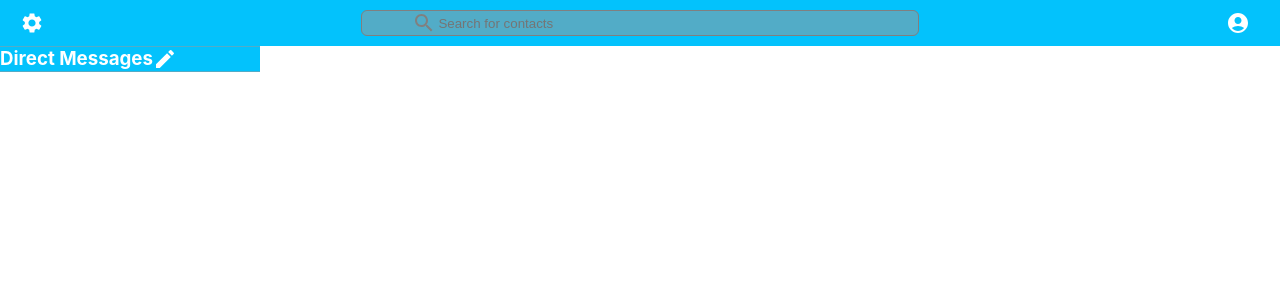
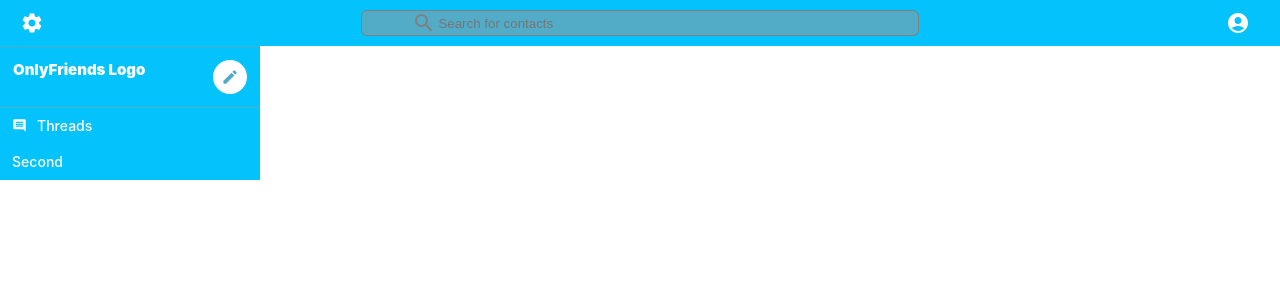
Before and after one commit to genady213/chatter-frontend, a React (Create React App) app in the folder chatter-app/: page / in a window 1280 px wide. Shown: the top 300 px of the page. Built offline with nearby package versions, Linux system fonts and the light colour scheme.

Commit message:
Fixed folder structuring and added icons

```diff
--- a/chatter-app/public/index.html
+++ b/chatter-app/public/index.html
@@ -9,7 +9,7 @@
       name="description"
       content="Web site created using create-react-app"
     />
-    <link rel="apple-touch-icon" href="%PUBLIC_URL%/logo192.png" />
+    <link rel="apple-touch-icon" href="%PUBLIC_URL%/logo.png" />
     <!--
       manifest.json provides metadata used when your web app is installed on a
       user's mobile device or desktop. See https://developers.google.com/web/fundamentals/web-app-manifest/
--- a/chatter-app/src/App.js
+++ b/chatter-app/src/App.js
@@ -1,6 +1,6 @@
 import './App.css';
-import Topbar from "./Topbar";
-import Sidebar from './Sidebar';
+import Topbar from "./components/Topbar/Topbar";
+import Sidebar from './components/Sidebar/Sidebar';
 
 function App() {
   return (
--- a/chatter-app/src/Sidebar.css
+++ /dev/null
@@ -1,11 +0,0 @@
-.sidebar {
-    color: white;
-    background-color: var(--onlyfriends-color);
-    border-top: 1px solid #52acc7;
-    max-width: 260px;
-}
-
-.sidebar_header{
-    display: flex;
-    border-bottom: 1px solid #52acc7;
-}
--- /dev/null
+++ b/chatter-app/src/components/Sidebar/Sidebar.css
@@ -0,0 +1,31 @@
+.sidebar {
+    color: white;
+    background-color: var(--onlyfriends-color);
+    border-top: 1px solid #52acc7;
+    max-width: 260px;
+}
+
+.sidebar_header{
+    display: flex;
+    border-bottom: 1px solid #52acc7;
+    padding-bottom: 10px;
+    padding: 13px;
+}
+
+.sidebar_info{
+    flex: 1;
+}
+
+.sidebar_info > h3{
+    font-size: 15px;
+    font-weight: 900;
+    margin-bottom: 5px;
+}
+
+.sidebar_header > .MuiSvgIcon-root{
+    padding: 8px;
+    color: #52acc7;
+    font-size: 18px;
+    background-color: white;
+    border-radius: 999px;
+}
--- a/chatter-app/src/Sidebar.js
+++ b/chatter-app/src/components/Sidebar/Sidebar.js
@@ -1,17 +1,22 @@
 import React from 'react';
 import './Sidebar.css';
 import CreateIcon from '@mui/icons-material/Create';
+import SidebarOption from './SidebarOption';
+import CommentIcon from '@mui/icons-material/Comment';
 
 function Sidebar() {
     return(
         <div className="sidebar">
              <div className="sidebar_header">
                 <div className="sidebar_info">
-                    <h3>Direct Messages</h3>
+                    <h3>OnlyFriends Logo</h3>
 
                 </div>
                 <CreateIcon />
+
              </div>
+             <SidebarOption Icon={CommentIcon} title="Threads"/>
+             <SidebarOption  title="Second"/>
         </div>
 
     )
--- /dev/null
+++ b/chatter-app/src/components/Sidebar/SidebarOption.css
@@ -0,0 +1,29 @@
+.sidebarOption {
+    display: flex;
+    align-items: center;
+    font-size: 12px;
+    padding-left: 2px;
+    cursor: pointer;
+}
+
+.sidebarOption:hover{
+    opacity: 0.9;
+    background-color: #52acc7;
+}
+
+.sidebarOption_icon {
+    padding: 10px;
+    font-size: 15px !important;
+}
+
+.sidebarOption_list {
+    padding: 10px 0;
+}
+
+.sidebarOption_channels {
+    padding: 10px;
+}
+
+.sidebarOption > h3 {
+    font-weight: 500;
+}
--- /dev/null
+++ b/chatter-app/src/components/Sidebar/SidebarOption.js
@@ -0,0 +1,17 @@
+import React from 'react';
+import './SidebarOption.css';
+
+function SidebarOption({ Icon, title}) {
+    return(
+        <div className="sidebarOption">
+             {Icon && <Icon className="sidebarOption_icon"/>}
+             {Icon ? <h3>{title} </h3> : <h3 className="sidebarOption_list"> <span className="sidebarOption_channels"> {title} </span> </h3>
+             }
+        </div>
+
+    )
+
+
+}
+
+export default SidebarOption
```
Also changed, not shown: chatter-app/public/logo.png (added), chatter-app/public/manifest.json, chatter-app/src/components/Topbar/Topbar.css (renamed from chatter-app/src/Topbar.css), chatter-app/src/components/Topbar/Topbar.js (renamed from chatter-app/src/Topbar.js), 1 other file (tests, documents, lock files or other folders).
